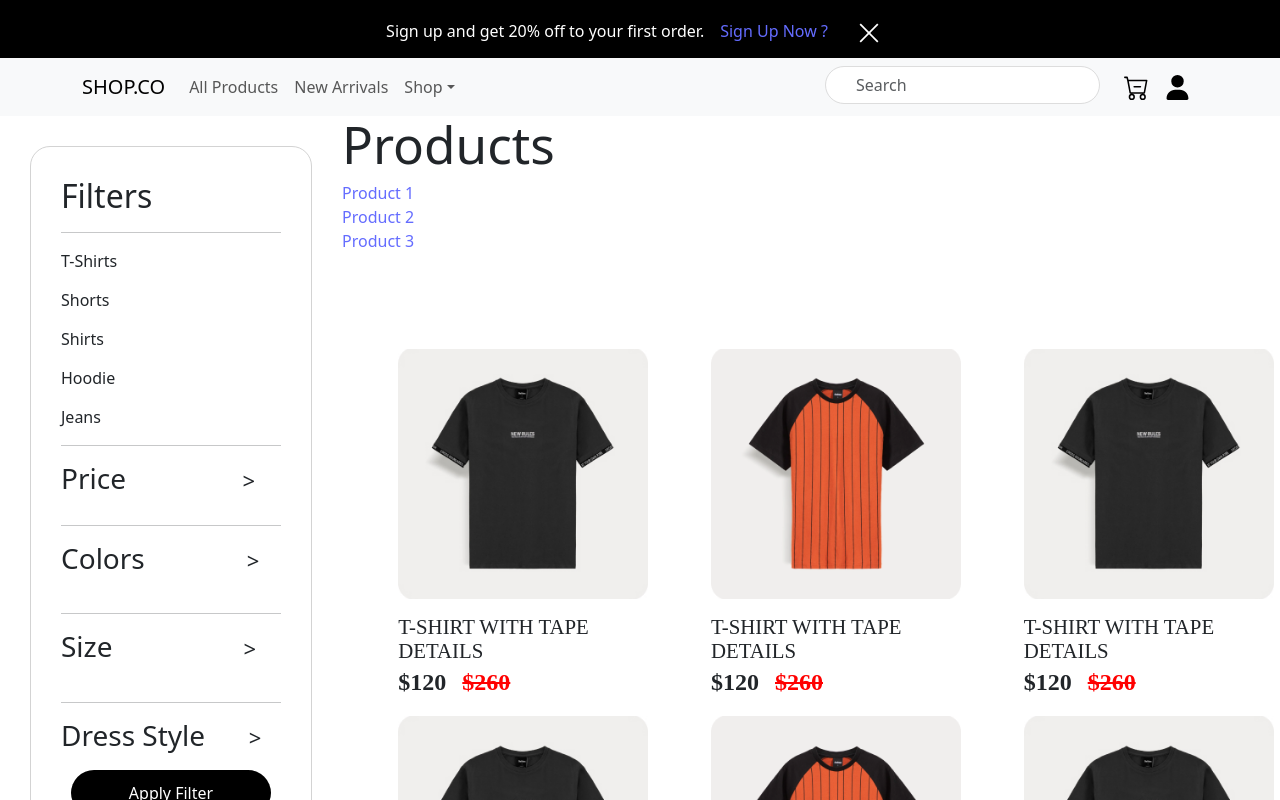
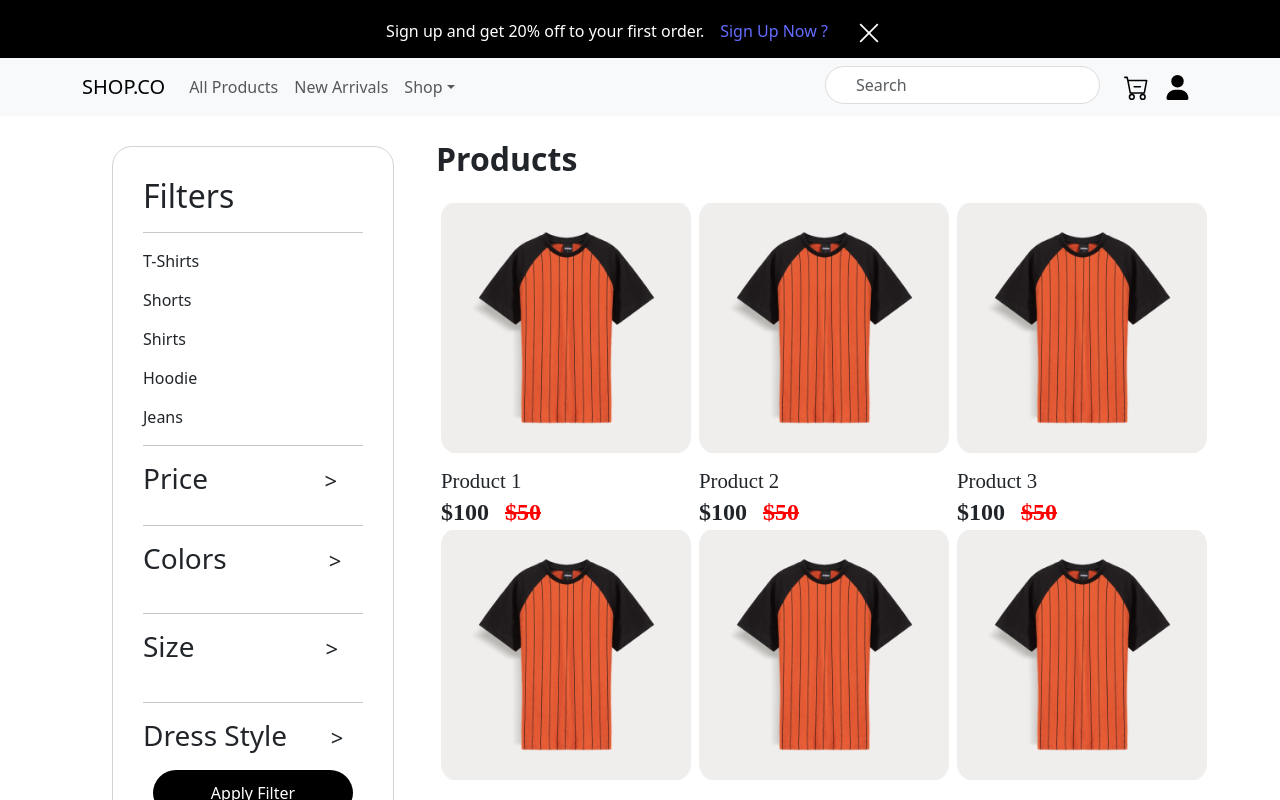
Before and after one commit to BlulogixTraining/stajA-marketplace, a React (Vite) app in the folder frontEnd/: page /products in a window 1280 px wide. Shown: the top 800 px of the page. Built offline with nearby package versions, Linux system fonts and the light colour scheme.

Commit message:
Add express-fileupload package for handling file uploads

```diff
--- a/frontEnd/src/pages/Products.jsx
+++ b/frontEnd/src/pages/Products.jsx
@@ -1,33 +1,37 @@
-import Showcase from "../components/Showcase/Showcase";
-import shirt from "../assets/shirt.jpg";
 import Yellow from "../assets/Yellow.png";
-import { NavLink, Outlet } from "react-router-dom";
+// import { NavLink } from "react-router-dom";
 import Filters from "../components/Filters/Filters";
-
+import Card from "../components/Card/Card";
 const Products = () => {
   const products = [
-    { id: 1, name: "Product 1" },
-    { id: 2, name: "Product 2" },
-    { id: 3, name: "Product 3" },
+    { id: 1, name: "Product 1", price: 100, discount: 50 },
+    { id: 2, name: "Product 2", price: 100, discount: 50 },
+    { id: 3, name: "Product 3", price: 100, discount: 50 },
+    { id: 1, name: "Product 1", price: 100, discount: 50 },
+    { id: 2, name: "Product 2", price: 100, discount: 50 },
+    { id: 3, name: "Product 3", price: 100, discount: 50 },
+    { id: 1, name: "Product 1", price: 100, discount: 50 },
+    { id: 2, name: "Product 2", price: 100, discount: 50 },
+    { id: 3, name: "Product 3", price: 100, discount: 50 },
   ];
   return (
     <>
-      <div className="d-block d-lg-flex">
-          <Filters />
-          <div>
-            <h1>Products</h1>
+      <div className="d-block d-lg-flex container ">
+        <Filters />
+        <div className="container">
+          <h2 className="my-4 fw-bold ">Products</h2>
+          <div className="row">
             {products.map((product) => (
-              <div key={product.id}>
-                <NavLink to={`/products/${product.id}`}>{product.name}</NavLink>
+              <div key={product.id} className=" col-md-4 col-sm-6">
+                <Card
+                  title={product.name}
+                  img={Yellow}
+                  price={product.price}
+                  discount={product.discount}
+                />
               </div>
             ))}
-
-          <div className="d-block d-lg-flex">
-            <Showcase title="" img={shirt} />
-            <Showcase title="" img={Yellow} />
-            <Showcase title="" img={shirt} />
           </div>
-          <Outlet />
         </div>
       </div>
     </>
```
Also changed, not shown: frontEnd/src/App.jsx (+8 -0 lines), 2 other files (tests, documents, lock files or other folders).
